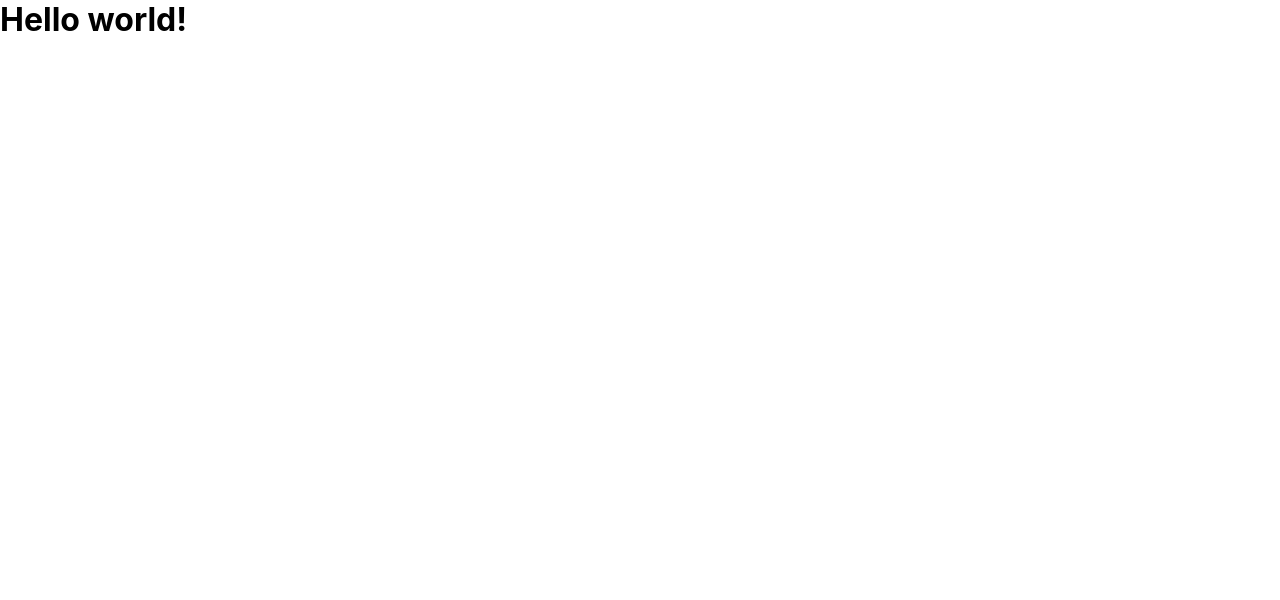
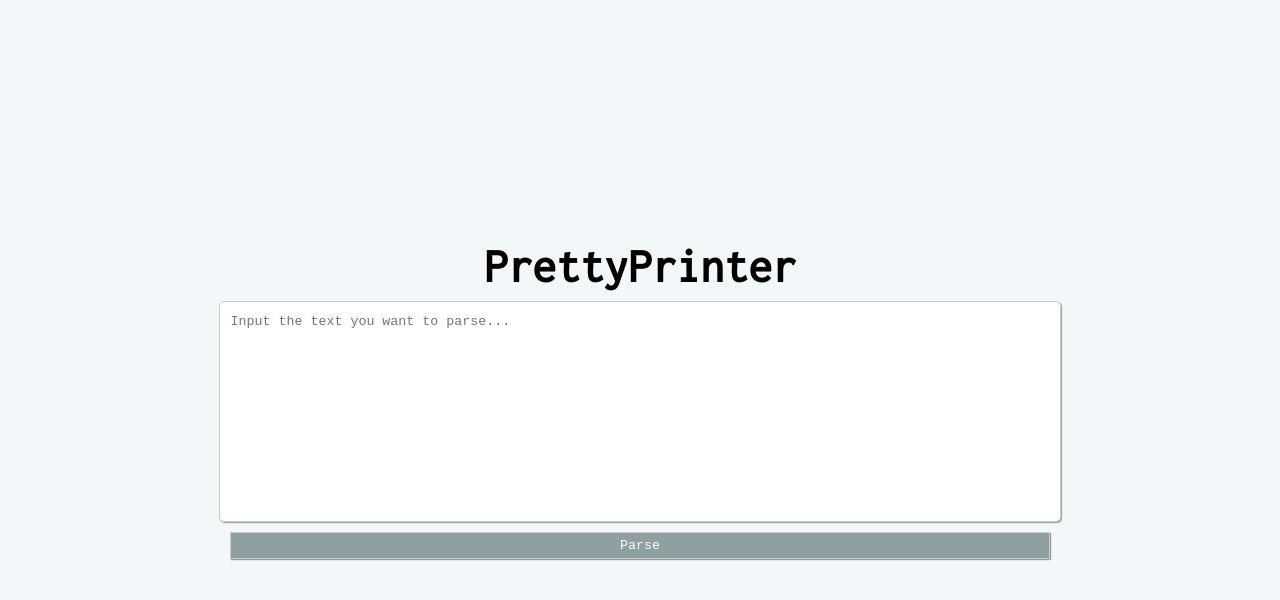
Before and after one commit to rebaxe/PrettyPrinter, a React (Create React App) app: page / in a window 1280 px wide. Shown: the top 600 px of the page. Built offline with nearby package versions, Linux system fonts and the light colour scheme.

Commit message:
Add input field component

```diff
--- a/public/index.html
+++ b/public/index.html
@@ -3,6 +3,9 @@
   <head>
     <meta charset="utf-8" />
     <link rel="icon" href="%PUBLIC_URL%/favicon.ico" />
+    <link rel="preconnect" href="https://fonts.googleapis.com">
+    <link rel="preconnect" href="https://fonts.gstatic.com" crossorigin>
+    <link href="https://fonts.googleapis.com/css2?family=Inconsolata&display=swap" rel="stylesheet">
     <meta name="viewport" content="width=device-width, initial-scale=1" />
     <meta name="theme-color" content="#000000" />
     <meta
--- a/src/App.css
+++ b/src/App.css
@@ -2,3 +2,7 @@
   margin: 0;
   padding: 0;
 }
+
+.App {
+  height: 100vh;
+}
--- a/src/App.js
+++ b/src/App.js
@@ -1,9 +1,10 @@
 import './App.css';
+import PrettyPrinter from './PrettyPrinter';
 
 function App() {
   return (
     <div className="App">
-      <h1>Hello world!</h1>
+      <PrettyPrinter />
     </div>
   );
 }
--- /dev/null
+++ b/src/PrettyPrinter.css
@@ -0,0 +1,14 @@
+.container {
+  width: 100%;
+  height: 100%;
+  display: flex;
+  flex-direction: column;
+  justify-content: center;
+  align-items: center;
+}
+
+.container > h1 {
+  font-family: 'Inconsolata', monospace;
+  font-size: 3rem;
+  margin: 10px;
+}
--- /dev/null
+++ b/src/PrettyPrinter.js
@@ -0,0 +1,13 @@
+import DocumentInput from "./components/DocumentInput/DocumentInput";
+import './PrettyPrinter.css'
+
+const PrettyPrinter = () => {
+  return (
+    <div className="container">
+    <h1>PrettyPrinter</h1>
+    <DocumentInput />
+    </div>
+   );
+}
+
+export default PrettyPrinter;
--- /dev/null
+++ b/src/components/DocumentInput/DocumentInput.css
@@ -0,0 +1,32 @@
+form {
+  width: 80%;
+  display: flex;
+  flex-direction: column;
+  justify-content: center;
+  align-items: center;
+}
+textarea {
+  resize: none;
+  padding: 10px;
+  width: 80%;
+  line-height: 1.5;
+  border-radius: 5px;
+  border: 1px solid #ccc;
+  box-shadow: 1px 1px 1px #999;
+}
+
+#submitInput {
+  width: 80%;
+  margin: 10px 0px;
+  padding: 5px;
+  border: 1px solid #ccc;
+  box-shadow: 1px 1px 1px #999;
+  font-family: 'Courier New', Courier, monospace;
+  background-color: rgb(142, 160, 160);
+  color: white;
+}
+
+#submitInput:hover {
+  background-color: rgb(93, 105, 105);
+  cursor: pointer;
+}
--- /dev/null
+++ b/src/components/DocumentInput/DocumentInput.js
@@ -0,0 +1,27 @@
+import { useState } from 'react';
+import './DocumentInput.css'
+
+const DocumentInput = () => {
+  const [input, setInput] = useState("");
+
+  const handleSubmit = (e) => {
+    e.preventDefault()
+    console.log(input)
+  }
+
+  return (
+    <form onSubmit={(e) => handleSubmit(e)}>
+      <textarea
+        name="inputText"
+        id="inputText"
+        value={input}
+        onChange = {(e) => setInput(e.target.value)}
+        cols="50" rows="10"
+        required
+        placeholder="Input the text you want to parse..."></textarea>
+      <input type="submit" id="submitInput" value="Parse" />
+    </form>
+  );
+}
+
+export default DocumentInput;
--- a/src/index.css
+++ b/src/index.css
@@ -1,8 +1,3 @@
 body {
-  margin: 0;
-  font-family: -apple-system, BlinkMacSystemFont, 'Segoe UI', 'Roboto', 'Oxygen',
-    'Ubuntu', 'Cantarell', 'Fira Sans', 'Droid Sans', 'Helvetica Neue',
-    sans-serif;
-  -webkit-font-smoothing: antialiased;
-  -moz-osx-font-smoothing: grayscale;
+  background-color: rgb(243, 247, 247);
 }
```
